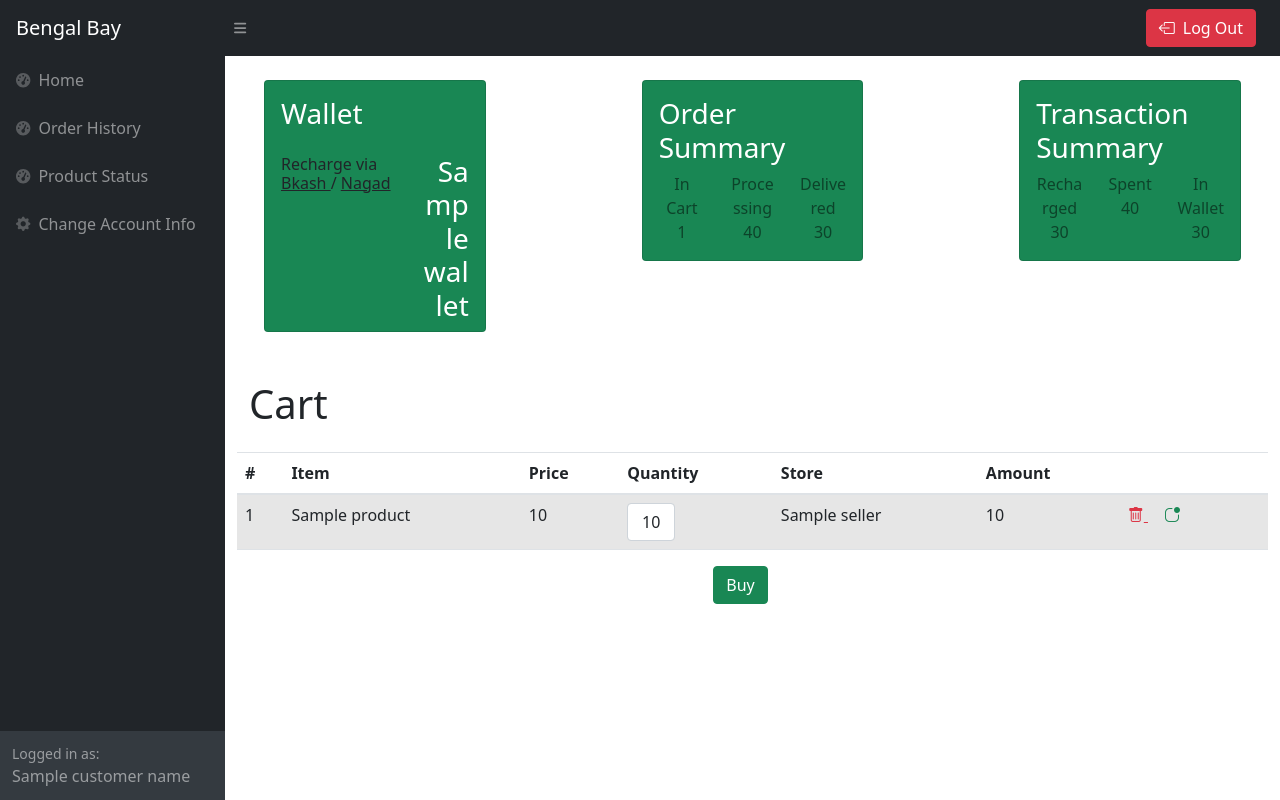
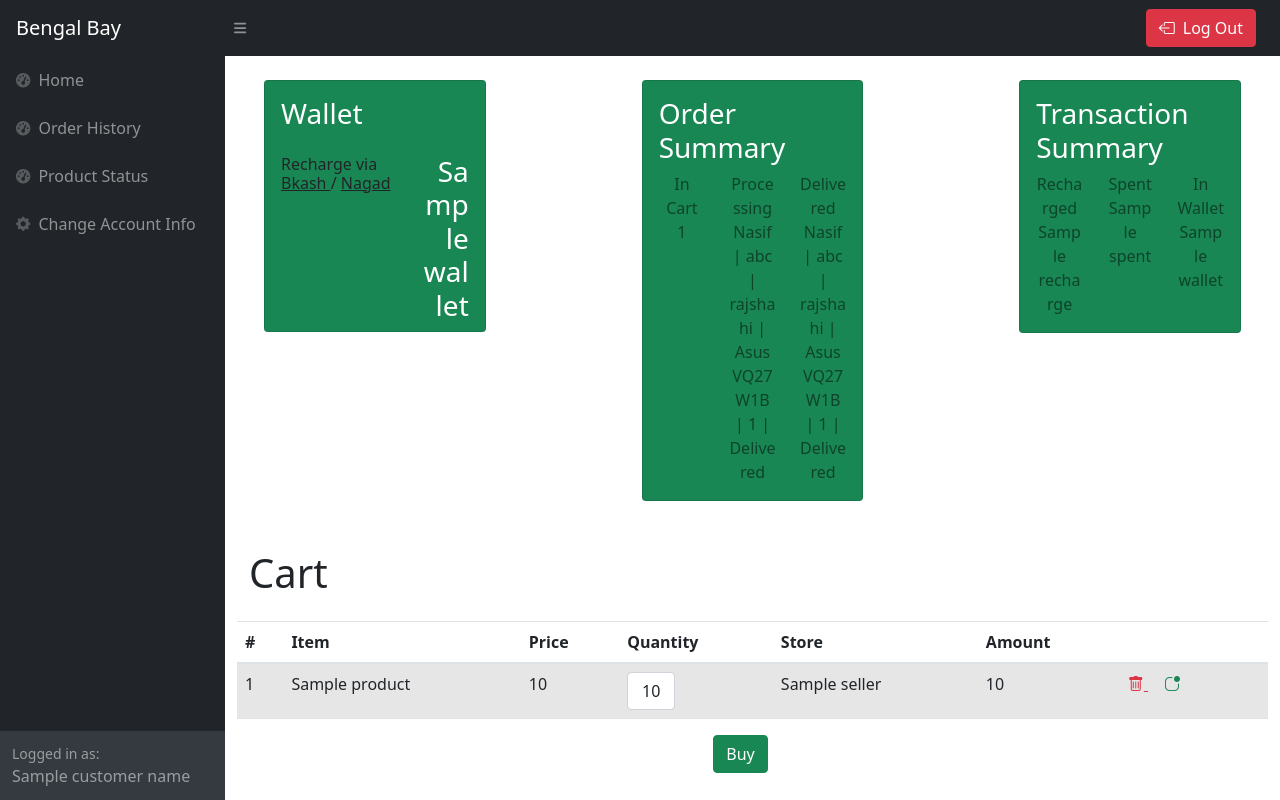
Before and after one commit to irri094/cse408ebay, a Django app: template templates/customer/home.html in a window 1280 px wide. Run offline with Django 4.2, Linux system fonts and the light colour scheme; data comes from the database, SQL or seed files in the repository; tables that the repository leaves empty hold one stand-in row (values such as "Sample post"); the template is opened without the code that fills it: values that come from a table or form of the project are taken from there, most other values are stand-ins (such as "Sample title", 1, 10 or a date in 2020); some libraries are stand-ins or nearby versions.

Commit message:
cust_card

```diff
--- a/templates/customer/summary_cards.html
+++ b/templates/customer/summary_cards.html
@@ -49,7 +49,7 @@
                                     <div class="text-center">Processing</div>
                                 </div>
                                 <div class="row">
-                                    <div class="text-center">40</div>
+                                    <div class="text-center">{{processing}}</div>
                                 </div>
                             </div>
                         </div>
@@ -59,7 +59,7 @@
                                     <div class="text-center">Delivered</div>
                                 </div>
                                 <div class="row">
-                                    <div class="text-center">30</div>
+                                    <div class="text-center">{{delivered}}</div>
                                 </div>
                             </div>
                         </div>
@@ -81,7 +81,7 @@
                                     <div class="text-center">Recharged</div>
                                 </div>
                                 <div class="row">
-                                    <div class="text-center">30</div>
+                                    <div class="text-center">{{recharge}}</div>
                                 </div>
                             </div>
                         </div>
@@ -91,7 +91,7 @@
                                     <div class="text-center">Spent</div>
                                 </div>
                                 <div class="row">
-                                    <div class="text-center">40</div>
+                                    <div class="text-center">{{spent}}</div>
                                 </div>
                             </div>
                         </div>
@@ -101,7 +101,7 @@
                                     <div class="text-center">In Wallet</div>
                                 </div>
                                 <div class="row">
-                                    <div class="text-center">30</div>
+                                    <div class="text-center">{{wallet}}</div>
                                 </div>
                             </div>
                         </div>
```
Also changed, not shown: customer/views.py (+53 -1 lines).
